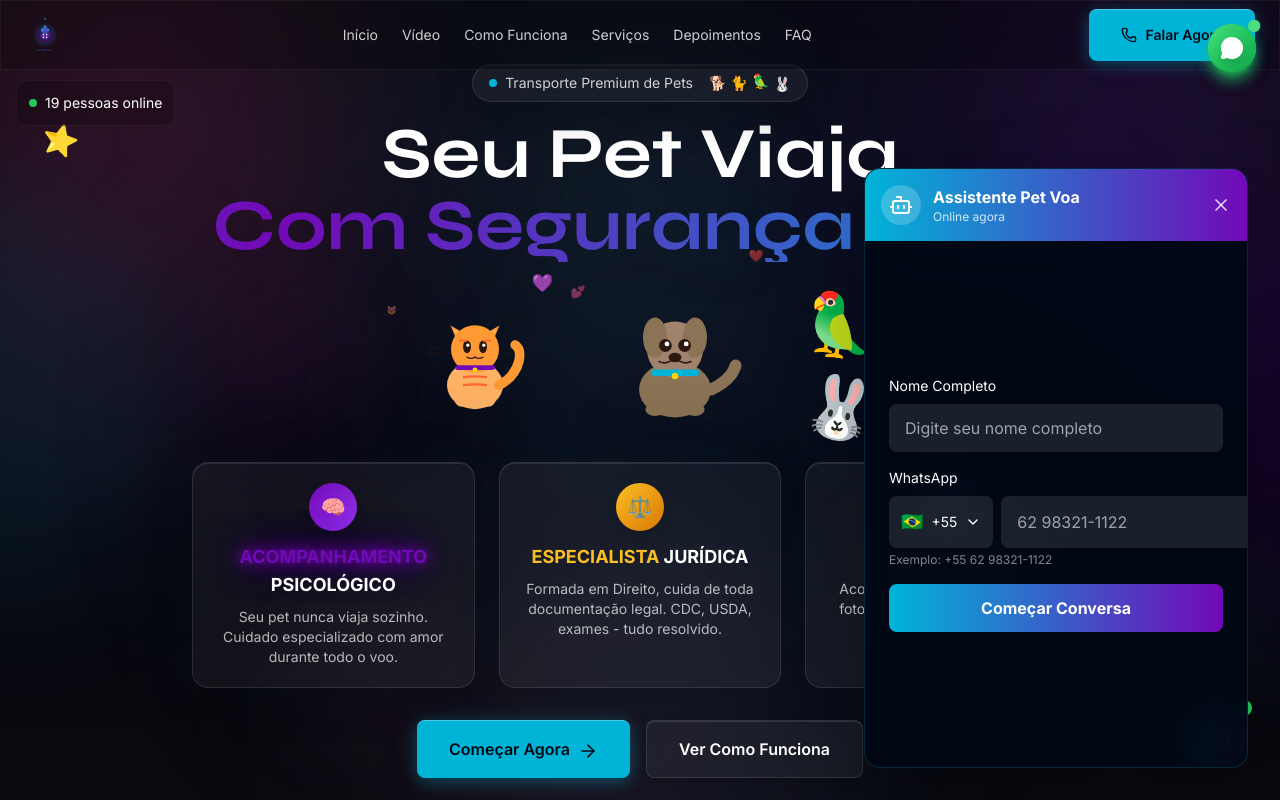
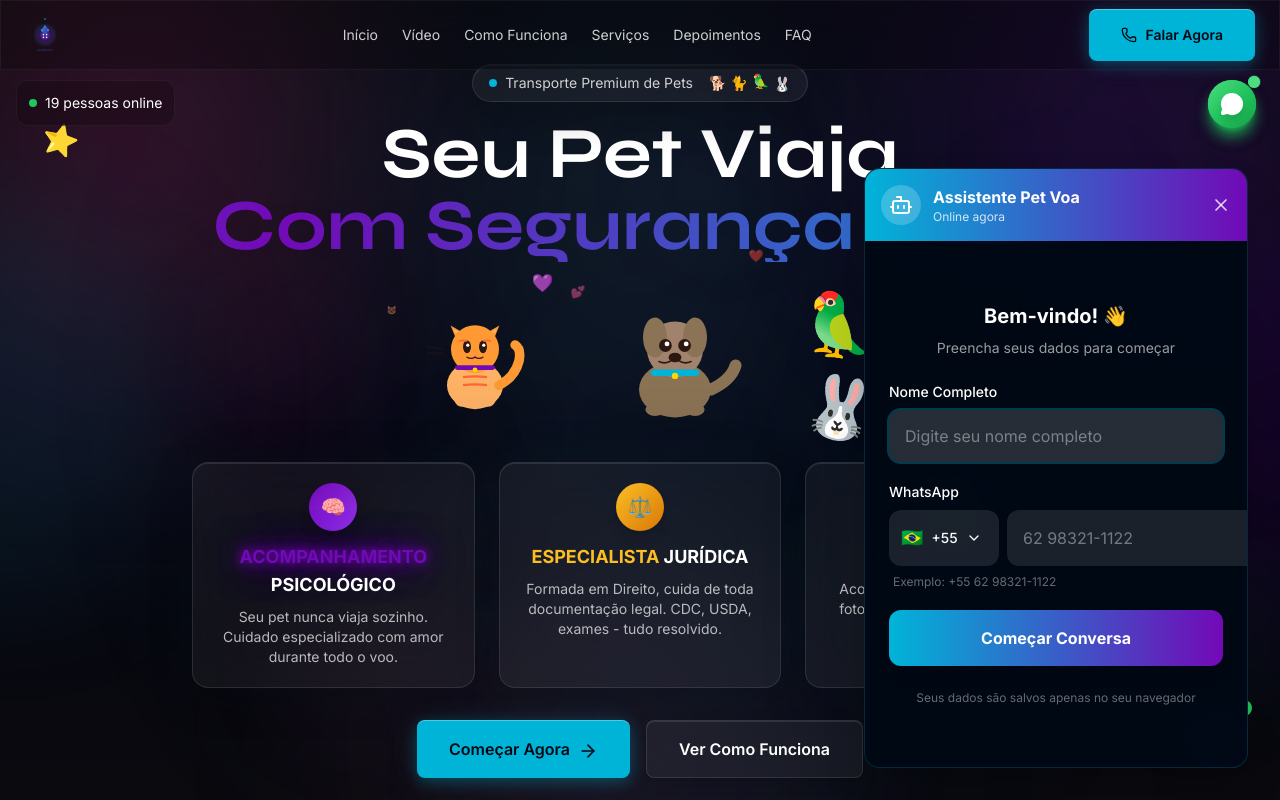
Before and after one commit to rafaelregisw/pet-voa, a Next.js app: page / in a window 1280 px wide. Both pictures are taken after a click on the button "💬 Fale com nosso assistente!". Shown: the top 800 px of the page. Built offline with nearby package versions, Linux system fonts and the light colour scheme.

Commit message:
🎯 ULTRATHINK Melhorias ChatBot - Formulário espaçado, botões limpar/reset, WhatsApp reposicionado

```diff
--- a/components/ChatBot.tsx
+++ b/components/ChatBot.tsx
@@ -2,7 +2,7 @@
 
 import { useState, useRef, useEffect } from 'react'
 import { motion, AnimatePresence } from 'framer-motion'
-import { MessageCircle, X, Send, Bot, User, Phone, ChevronDown } from 'lucide-react'
+import { MessageCircle, X, Send, Bot, User, Phone, ChevronDown, Trash2, RefreshCw } from 'lucide-react'
 
 interface Message {
   id: string
@@ -225,6 +225,34 @@ export default function ChatBot() {
     }
   }
 
+  const clearChat = () => {
+    if (confirm('Deseja limpar toda a conversa? Isso não pode ser desfeito.')) {
+      localStorage.removeItem('chatMessages')
+      setMessages([{
+        id: '1',
+        text: 'Conversa limpa! Como posso ajudar você?',
+        sender: 'bot',
+        timestamp: new Date()
+      }])
+    }
+  }
+
+  const resetAll = () => {
+    if (confirm('Isso vai apagar todos os seus dados e conversas. Tem certeza?')) {
+      localStorage.removeItem('chatUserData')
+      localStorage.removeItem('chatMessages')
+      setUserData(null)
+      setIsRegistered(false)
+      setFormData({ name: '', phone: '' })
+      setMessages([{
+        id: '1',
+        text: 'Olá! 👋 Sou o assistente da Pet Voa. Para começarmos, preciso de algumas informações suas.',
+        sender: 'bot',
+        timestamp: new Date()
+      }])
+    }
+  }
+
   return (
     <>
       {/* Botão do Chat - Canto inferior direito */}
@@ -272,6 +300,25 @@ export default function ChatBot() {
                   </p>
                 </div>
               </div>
+              <div className="flex items-center gap-2">
+                {isRegistered && (
+                  <>
+                    <button
+                      onClick={clearChat}
+                      className="text-white/60 hover:text-white transition-colors"
+                      title="Limpar conversa"
+                    >
+                      <Trash2 className="w-4 h-4" />
+                    </button>
+                    <button
+                      onClick={resetAll}
+                      className="text-white/60 hover:text-white transition-colors"
+                      title="Resetar tudo"
+                    >
+                      <RefreshCw className="w-4 h-4" />
+                    </button>
+                  </>
+                )}
                 <button
                   onClick={() => {
                     setIsOpen(false)
@@ -282,38 +329,50 @@ export default function ChatBot() {
                   <X className="w-5 h-5" />
                 </button>
               </div>
+            </div>
 
             {!isRegistered ? (
-              // Formulário de Registro
-              <div className="flex-1 p-6 flex flex-col justify-center">
-                <div className="space-y-4">
+              // Formulário de Registro - MELHORADO
+              <div className="flex-1 p-6 flex flex-col justify-center bg-gradient-to-b from-midnight/50 to-midnight/80">
+                <div className="max-w-sm mx-auto w-full space-y-6">
+                  <div className="text-center mb-6">
+                    <h2 className="text-xl font-bold text-ice mb-2">Bem-vindo! 👋</h2>
+                    <p className="text-ice/60 text-sm">Preencha seus dados para começar</p>
+                  </div>
+
+                  <div className="space-y-5">
                     <div>
-                    <label className="text-ice text-sm mb-2 block">Nome Completo</label>
+                      <label className="text-ice text-sm font-medium mb-2 block">
+                        Nome Completo
+                      </label>
                       <input
                         type="text"
                         value={formData.name}
                         onChange={(e) => setFormData({ ...formData, name: e.target.value })}
                         placeholder="Digite seu nome completo"
-                      className="w-full bg-white/10 text-ice rounded-lg px-4 py-3 outline-none focus:bg-white/20 transition-colors"
+                        className="w-full bg-white/10 text-ice rounded-xl px-4 py-3.5 outline-none focus:bg-white/15 focus:ring-2 focus:ring-electric/30 transition-all placeholder-ice/40"
+                        autoFocus
                       />
                     </div>
 
                     <div>
-                    <label className="text-ice text-sm mb-2 block">WhatsApp</label>
+                      <label className="text-ice text-sm font-medium mb-2 block">
+                        WhatsApp
+                      </label>
                       <div className="flex gap-2">
                         {/* Seletor de País */}
                         <div className="relative">
                           <button
                             onClick={() => setShowCountryDropdown(!showCountryDropdown)}
-                          className="bg-white/10 text-ice rounded-lg px-3 py-3 flex items-center gap-2 hover:bg-white/20 transition-colors"
+                            className="bg-white/10 text-ice rounded-xl px-3 py-3.5 flex items-center gap-2 hover:bg-white/15 transition-all min-w-[110px]"
                           >
                             <span className="text-lg">{selectedCountry.flag}</span>
-                          <span className="text-sm">{selectedCountry.phoneCode}</span>
-                          <ChevronDown className="w-4 h-4" />
+                            <span className="text-sm font-medium">{selectedCountry.phoneCode}</span>
+                            <ChevronDown className={`w-4 h-4 transition-transform ${showCountryDropdown ? 'rotate-180' : ''}`} />
                           </button>
 
                           {showCountryDropdown && (
-                          <div className="absolute top-full mt-1 left-0 bg-midnight border border-electric/20 rounded-lg overflow-hidden z-10">
+                            <div className="absolute top-full mt-2 left-0 bg-midnight border border-electric/20 rounded-xl overflow-hidden z-10 shadow-2xl">
                               {countries.map((country) => (
                                 <button
                                   key={country.code}
@@ -321,10 +380,11 @@ export default function ChatBot() {
                                     setSelectedCountry(country)
                                     setShowCountryDropdown(false)
                                   }}
-                                className="w-full px-3 py-2 flex items-center gap-2 hover:bg-white/10 transition-colors text-ice"
+                                  className="w-full px-4 py-3 flex items-center gap-3 hover:bg-white/10 transition-colors text-ice text-left"
                                 >
                                   <span className="text-lg">{country.flag}</span>
-                                <span className="text-sm">{country.phoneCode}</span>
+                                  <span className="text-sm font-medium">{country.phoneCode}</span>
+                                  <span className="text-xs text-ice/60">{country.name}</span>
                                 </button>
                               ))}
                             </div>
@@ -337,20 +397,25 @@ export default function ChatBot() {
                           value={formData.phone}
                           onChange={handlePhoneChange}
                           placeholder="62 98321-1122"
-                        className="flex-1 bg-white/10 text-ice rounded-lg px-4 py-3 outline-none focus:bg-white/20 transition-colors"
+                          className="flex-1 bg-white/10 text-ice rounded-xl px-4 py-3.5 outline-none focus:bg-white/15 focus:ring-2 focus:ring-electric/30 transition-all placeholder-ice/40"
                         />
                       </div>
-                    <p className="text-ice/50 text-xs mt-1">
+                      <p className="text-ice/40 text-xs mt-2 ml-1">
                         Exemplo: {selectedCountry.phoneCode} 62 98321-1122
                       </p>
                     </div>
 
                     <button
                       onClick={handleRegistration}
-                    className="w-full bg-gradient-to-r from-electric to-neon text-white rounded-lg py-3 font-bold hover:scale-105 transition-transform"
+                      className="w-full bg-gradient-to-r from-electric to-neon text-white rounded-xl py-4 font-bold hover:scale-[1.02] transition-transform shadow-lg"
                     >
                       Começar Conversa
                     </button>
+                  </div>
+
+                  <p className="text-center text-ice/40 text-xs mt-4">
+                    Seus dados são salvos apenas no seu navegador
+                  </p>
                 </div>
               </div>
             ) : (
--- a/components/WhatsAppButton.tsx
+++ b/components/WhatsAppButton.tsx
@@ -24,7 +24,7 @@ export default function WhatsAppButton() {
         whileHover={{ scale: 1.15 }}
         whileTap={{ scale: 0.9 }}
         onClick={handleClick}
-        className="fixed top-6 right-6 z-50 group"
+        className="fixed top-20 right-6 z-50 group"
         aria-label="WhatsApp"
       >
         <div className="relative">
```
Lines whose indentation alone changed are shown as unchanged.
